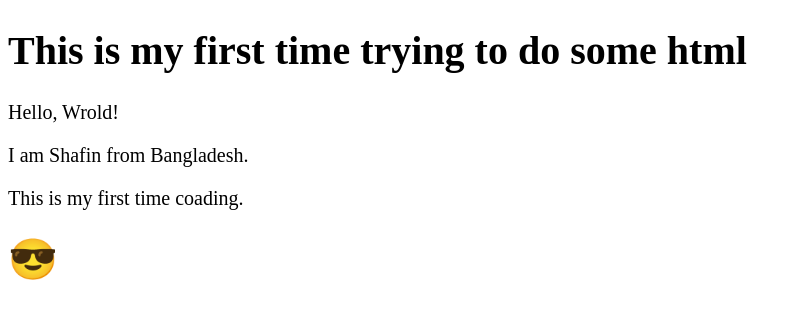
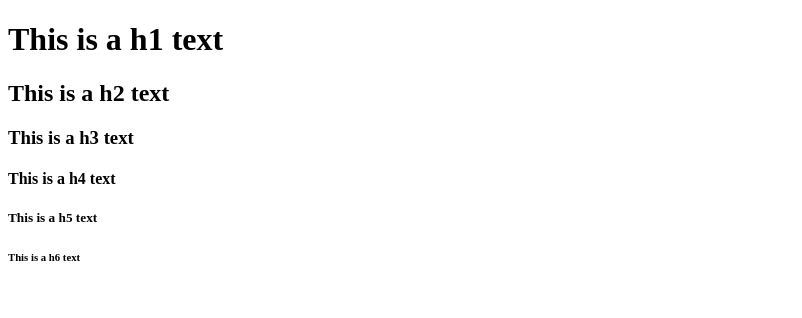
Before and after one commit to mdazizulbari/test-html, a plain HTML site: page index.html in a window 1280 px wide. Shown: the whole page, without its empty margins (0-802 px from the left). Drawn offline with Linux system fonts and the light colour scheme.

Commit message:
little change

```diff
--- a/index.html
+++ b/index.html
@@ -1,25 +1,15 @@
 <!DOCTYPE html>
-<html lang="en">
+<html>
 <head>
-  <meta charset="UTF-8">
-  <meta http-equiv="X-UA-Compatible" content="IE=Edge">
-  <meta name="viewport" content="width=device-width, initial-scale=1">
-
-  <title>First time HTML</title>
-  <!-- HTML -->
-
-
-  <!-- Custom Styles -->
-  <link rel="stylesheet" href="style.css">
+  <title>My HMTL practice</title>
 </head>
 
 <body>
-  <h1>This is my first time trying to do some html</h1>
-  <p>Hello, Wrold!</p>
-  <p>I am Shafin from Bangladesh.</p>
-  <p>This is my first time coading.</p>
-  <h1>😎</h1>
-  <!-- Project -->
-  <script src="main.js"></script>
+  <h1>This is a h1 text</h1>
+  <h2>This is a h2 text</h2>
+  <h3>This is a h3 text</h3>
+  <h4>This is a h4 text</h4>
+  <h5>This is a h5 text</h5>
+  <h6>This is a h6 text</h6>
 </body>
 </html>
```
